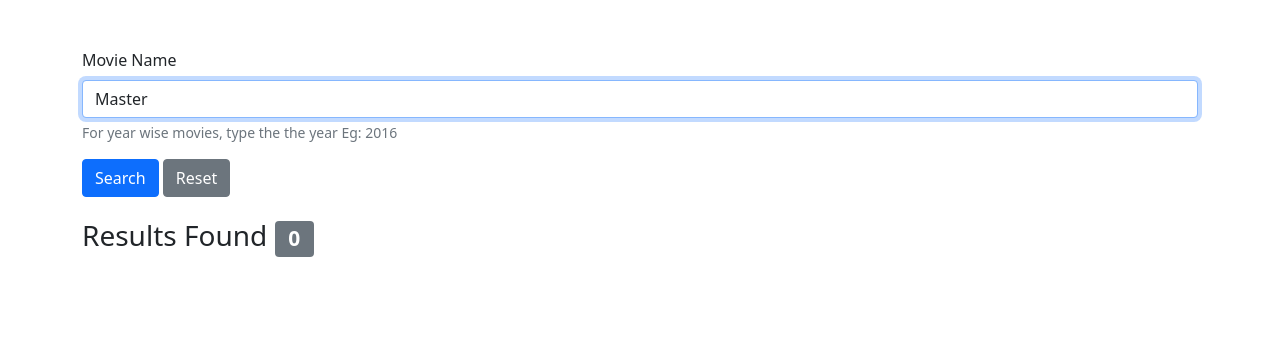
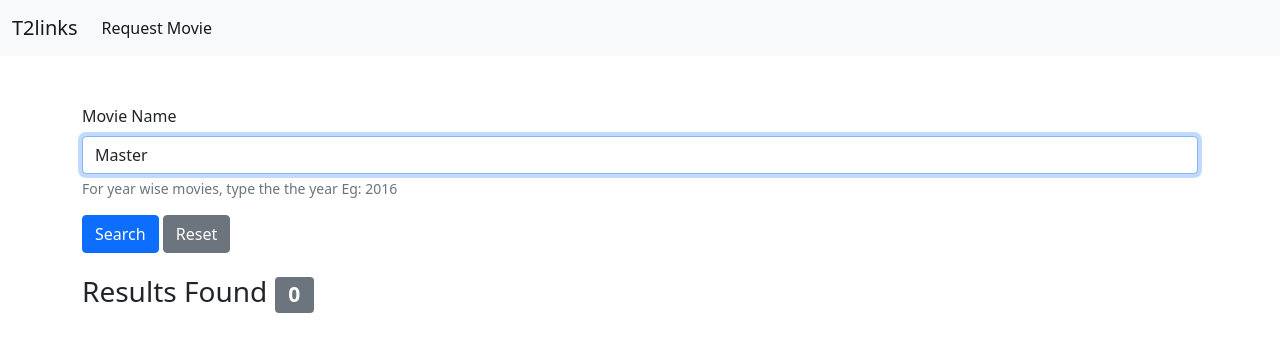
Before and after one commit to kevinnadar22/T2linksMovie, a plain HTML site: page index.html in a window 1280 px wide. Drawn offline with nearby package versions, Linux system fonts and the light colour scheme.

Commit message:
Update index.html

```diff
--- a/index.html
+++ b/index.html
@@ -7,10 +7,31 @@
 <link rel="stylesheet" href="index.css">
     <!-- Bootstrap CSS -->
     <link href="https://cdn.jsdelivr.net/npm/bootstrap@5.1.3/dist/css/bootstrap.min.css" rel="stylesheet" integrity="sha384-1BmE4kWBq78iYhFldvKuhfTAU6auU8tT94WrHftjDbrCEXSU1oBoqyl2QvZ6jIW3" crossorigin="anonymous">
-
+<link rel="shortcut icon" href="https://icon-library.com/images/free-movies-icon/free-movies-icon-16.jpg" type="image/x-icon">
     <title>T2links Movies</title>
   </head>
   <body>
+
+    <!-- Navbar -->
+    <nav class="navbar navbar-expand-lg navbar-light bg-light">
+      <div class="container-fluid">
+        <a class="navbar-brand">T2links</a>
+        <button class="navbar-toggler" type="button" data-bs-toggle="collapse" data-bs-target="#navbarSupportedContent" aria-controls="navbarSupportedContent" aria-expanded="false" aria-label="Toggle navigation">
+          <span class="navbar-toggler-icon"></span>
+        </button>
+        <div class="collapse navbar-collapse" id="navbarSupportedContent">
+          <ul class="navbar-nav me-auto mb-2 mb-lg-0">
+            <li class="nav-item">
+              <a class="nav-link active" aria-current="page" target="_blank" href="https://telegram.me/t2linkspromotion_bot">Request Movie</a>
+            </li>
+
+          </ul>
+
+        </div>
+      </div>
+    </nav>
+
+
     <!-- Alert -->
     <div id="alert" style="display: none;" class="alert alert-danger fade show" role="alert">
       <span id="alert-text">A simple danger alert—check it out!</span>
```
